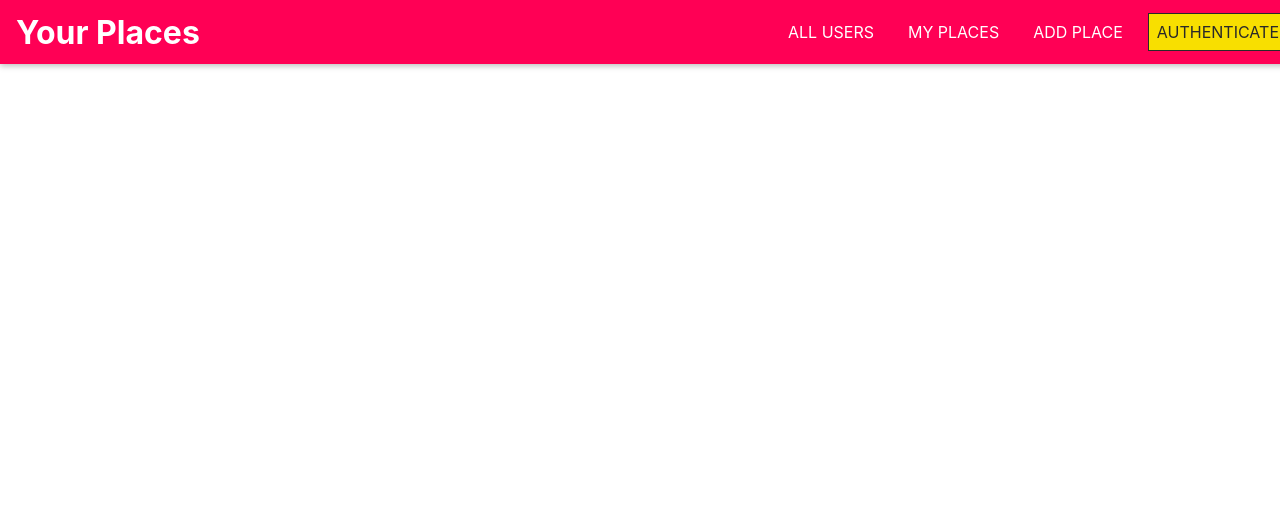
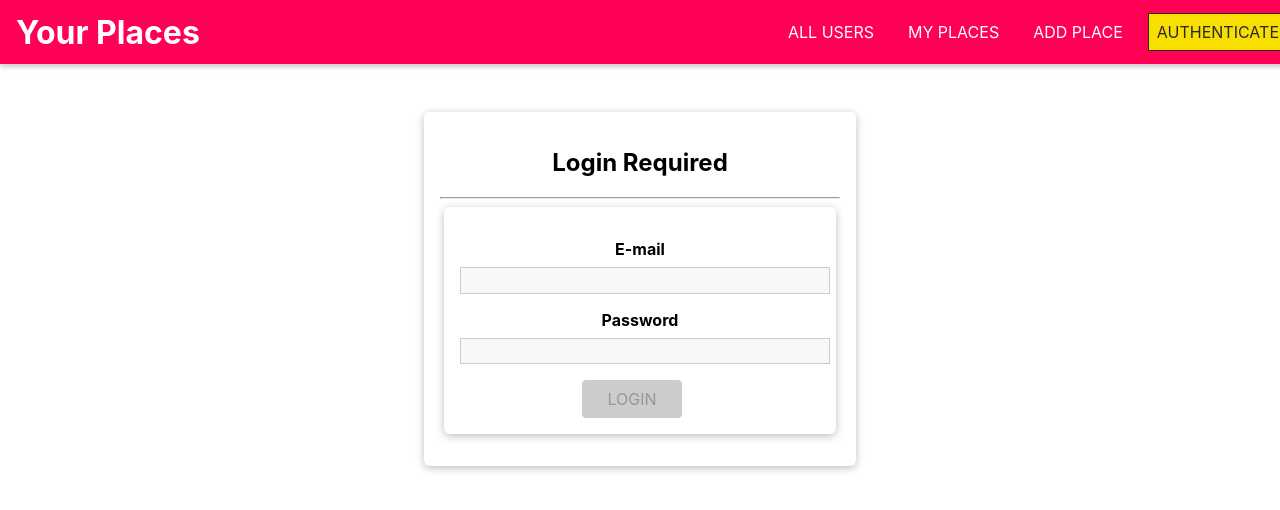
Before and after one commit to NoorMohammed17/completeMERNproject, a React (Vite) app: page /auth in a window 1280 px wide. Shown: the top 510 px of the page. Built offline with nearby package versions, Linux system fonts and the light colour scheme.

Commit message:
auth created

```diff
--- a/src/App.jsx
+++ b/src/App.jsx
@@ -4,6 +4,7 @@
 import NewPlace from './places/pages/NewPlace';
 import UserPlaces from './users/pages/UserPlaces';
 import UpdatePlace from './places/pages/UpdatePlace';
+import Auth from './authentication/Auth';
 import MainNavigation from './shared/components/UIElements/Navigation/MainNavigation';
 
 function App() {
@@ -17,6 +18,7 @@
       <Route path="/:userId/places" element={<UserPlaces/>} exact/>
       <Route path="/places/new" element={<NewPlace/>} exact/>
       <Route path="/places/:placeId" element={<UpdatePlace/>} exact/>
+      <Route path='/auth' element={<Auth/>} exact/>
     </Routes>
     </main>
     </>
--- /dev/null
+++ b/src/authentication/Auth.css
@@ -0,0 +1,15 @@
+.authentication__header {
+    color: white;
+    text-align: center;
+  }
+
+  .authentication {
+    width: 90%;
+    max-width: 25rem;
+    margin: 7rem auto;
+    text-align: center;
+  }
+
+  .authentication form {
+    margin-bottom: 1rem;
+  }
--- /dev/null
+++ b/src/authentication/Auth.jsx
@@ -0,0 +1,60 @@
+// import React from 'react'
+import Input from "../shared/components/FormElements/Input"
+import Button from "../shared/components/FormElements/Button/Button"
+import Card from "../shared/components/UIElements/Card/Card"
+import { VALIDATOR_EMAIL,VALIDATOR_MINLENGTH } from "../shared/components/utils/validators"
+import { useForm } from "../shared/components/hooks/form-hook";
+import "./Auth.css"
+
+const Auth = () => {
+    const [formState, inputHandler] = useForm({
+        email: {
+          value: '',
+          isValid: false,
+        },
+        password: {
+          value: '',
+          isValid: false,
+        },
+       }, false)
+
+    console.log(formState.isFormValid)
+
+
+    const formSubmitHandler = (e) => {
+      e.preventDefault();
+      console.log(formState.inputs)
+    }
+  return (
+    <Card className='authentication'>
+    <h2>Login Required</h2>
+    <hr/>
+    <form className='place-form' onSubmit={formSubmitHandler}>
+    <Input
+      id='email'
+      element='input'
+      type='email'
+      label='E-mail'
+      validators={[VALIDATOR_EMAIL()]}
+      errorText='Please enter a valid email address.'
+      onInput={inputHandler}
+    />
+
+    <Input
+      id='password'
+      element='input'
+      type='password'
+      label='Password'
+      validators={[VALIDATOR_MINLENGTH(6)]}
+      errorText='Please enter a valid password ( Please enter atleast 6  characters).'
+      onInput={inputHandler}
+    />
+
+
+    <Button type='submit' disabled={!formState.isFormValid}>LOGIN</Button>
+  </form>
+  </Card>
+  )
+}
+
+export default Auth
```
